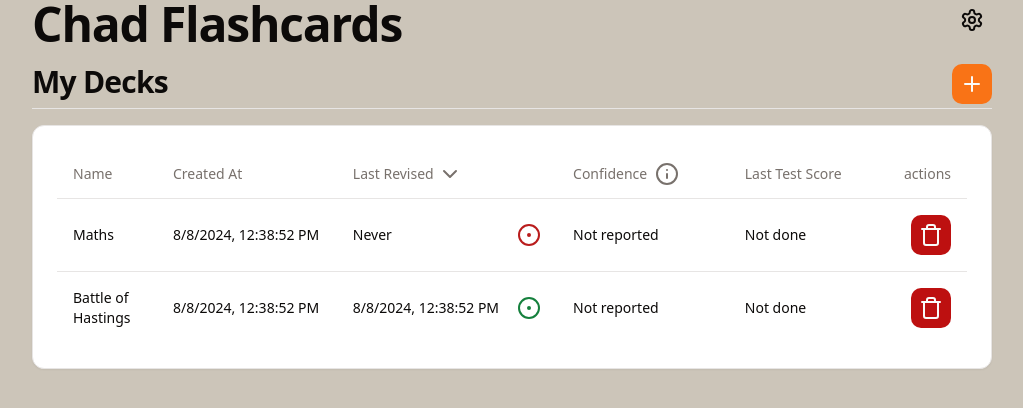
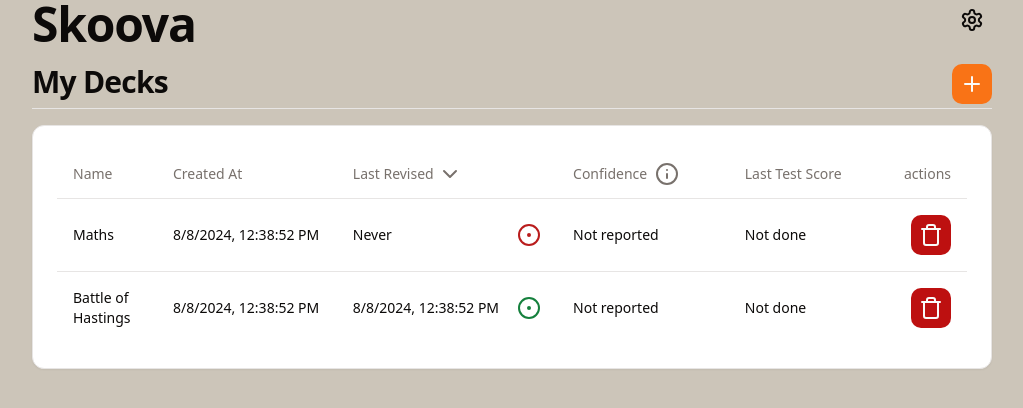
Before and after one commit to Ed-Barnes937/Flash-Alpha, a React (Vite) app: page / in a window 1280 px wide. Shown: the top 408 px of the page, without its empty margins (128-1151 px from the left). Built offline with nearby package versions, Linux system fonts and the light colour scheme.

Commit message:
updated team name

```diff
--- a/src/components/Layout/index.tsx
+++ b/src/components/Layout/index.tsx
@@ -11,7 +11,7 @@
           onClick={() => navigate('/')}
           className="cursor-pointer scroll-m-20 text-4xl font-extrabold tracking-tight lg:text-5xl"
         >
-          Chad Flashcards
+          Skoova
         </h1>
         <div className="text-right">
           <Button variant={'ghost'} size={'icon'} onClick={() => navigate('/settings')}>
```
